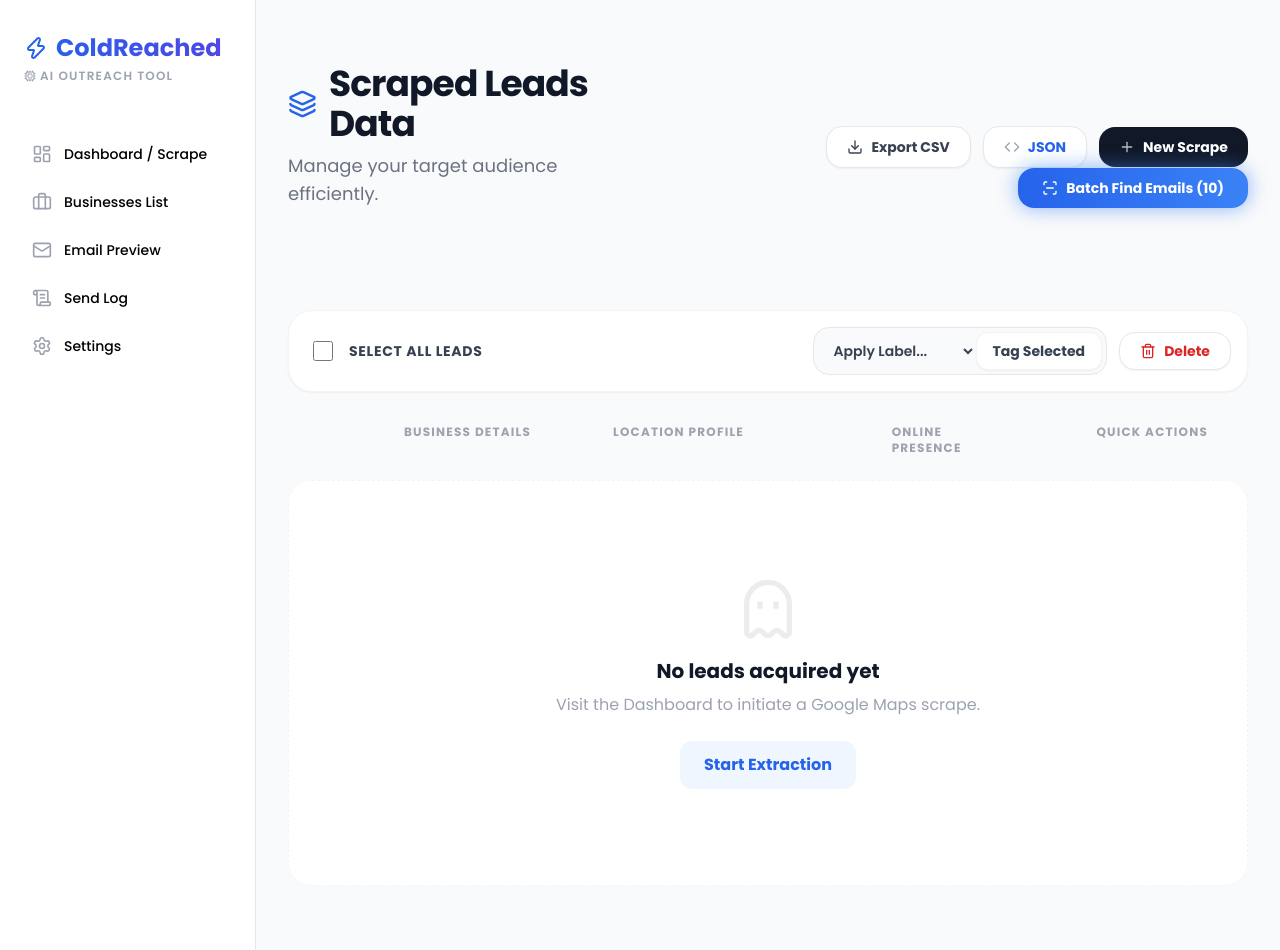
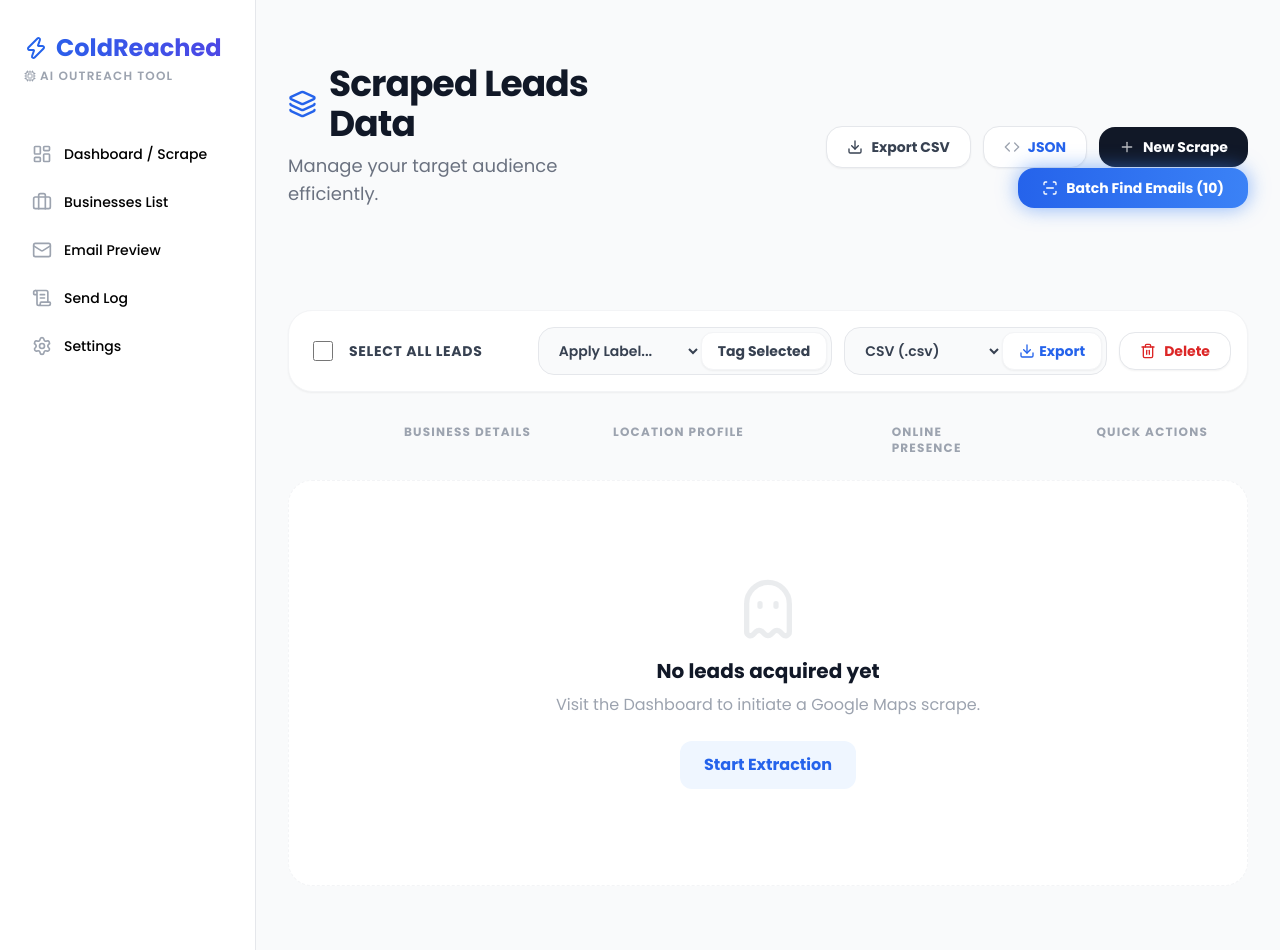
Before and after one commit to AvTe/cold-reached-ai, a Flask app: page /businesses in a window 1280 px wide. Run offline with Flask 3, Linux system fonts and the light colour scheme; some libraries are stand-ins or nearby versions.

Commit message:
feat: Introduce a businesses dashboard enabling bulk lead management, batch email finding, and a unified scrape input.

```diff
--- a/app.py
+++ b/app.py
@@ -27,15 +27,27 @@ def index():
 def scrape():
     """Trigger Scrape via AJAX/HTMX"""
     data = request.get_json(silent=True) or request.form or {}
-    keyword = data.get('keyword')
-    city = data.get('city')
-    maps_url = data.get('url')
+    task_input = data.get('task_input', '').strip()
 
-    # Validation
-    if not maps_url and not (keyword and city):
-        return f'<div class="p-6 bg-red-50 text-red-600 rounded-2xl border border-red-100 font-bold flex items-center"><i data-lucide="alert-circle" class="w-5 h-5 mr-3"></i> Error: Please provide either a Maps URL or both Keyword and City.</div>', 200
+    # Fallback to older form data if accessed directly
+    if not task_input:
+        keyword = data.get('keyword')
+        city = data.get('city')
+        url_input = data.get('url')
+        if url_input:
+            task_input = url_input
+        elif keyword and city:
+            task_input = f"{keyword} in {city}"
 
-    query = f"{keyword} in {city}" if keyword and city else None
+    if not task_input:
+        return f'<div class="p-6 bg-red-50 text-red-600 rounded-2xl border border-red-100 font-bold flex items-center"><i data-lucide="alert-circle" class="w-5 h-5 mr-3"></i> Error: Please provide a valid search query or Maps URL.</div>', 200
+
+    if task_input.startswith('http') or task_input.startswith('www.'):
+        maps_url = task_input
+        query = None
+    else:
+        maps_url = None
+        query = task_input
 
     try:
         # Run async scraper synchronously for the request
@@ -116,64 +128,108 @@ def label_business(business_id):
         db.session.commit()
     return render_template('businesses.html', businesses=Business.query.order_by(Business.scraped_at.desc()).all())
 
-@app.route('/export/csv')
-def export_csv():
-    import csv
-    from io import StringIO
-    si = StringIO()
-    cw = csv.writer(si)
-    cw.writerow(['ID', 'Name', 'Address', 'Phone', 'Website', 'Rating', 'Email Found', 'Label', 'Scraped At'])
+def generate_export_file(action, businesses):
+    if action == 'export_csv':
+        import csv
+        from io import BytesIO, TextIOWrapper
+        si = BytesIO()
+        si.write(b'\xef\xbb\xbf') # UTF-8 BOM
+        wrapper = TextIOWrapper(si, encoding='utf-8', newline='')
+        cw = csv.writer(wrapper)
+        cw.writerow(['ID', 'Name', 'Phone', 'Email', 'Website', 'Address', 'Rating', 'Label', 'Scraped At'])
+        for b in businesses:
+            emails = ", ".join([e.email for e in b.emails]) if b.emails else "N/A"
+            cw.writerow([b.id, b.name, b.phone, emails, b.website, b.address, b.rating, b.label or '', b.scraped_at.strftime('%Y-%m-%d %H:%M') if b.scraped_at else ''])
+        wrapper.flush()
+        return Response(si.getvalue(), mimetype="text/csv", headers={"Content-disposition": "attachment; filename=leads_export.csv"})
 
+    elif action == 'export_json':
+        import json
+        out = []
+        for b in businesses:
+            emails = [e.email for e in b.emails] if b.emails else []
+            out.append({'id': b.id, 'name': b.name, 'phone': b.phone, 'emails': emails, 'website': b.website, 'address': b.address, 'rating': b.rating, 'label': b.label, 'scraped_at': b.scraped_at.strftime('%Y-%m-%d %H:%M') if b.scraped_at else None})
+        return Response(json.dumps(out, indent=4), mimetype="application/json", headers={"Content-disposition": "attachment; filename=leads_export.json"})
+
+    elif action == 'export_excel':
+        import openpyxl
+        from io import BytesIO
+        wb = openpyxl.Workbook()
+        ws = wb.active
+        ws.title = "Leads"
+        ws.append(['ID', 'Name', 'Phone', 'Email', 'Website', 'Address', 'Rating', 'Label', 'Scraped At'])
+        for b in businesses:
+            emails = ", ".join([e.email for e in b.emails]) if b.emails else "N/A"
+            ws.append([b.id, b.name, b.phone, emails, b.website, b.address, b.rating, b.label or '', b.scraped_at.strftime('%Y-%m-%d %H:%M') if b.scraped_at else ''])
+        output = BytesIO()
+        wb.save(output)
+        output.seek(0)
+        return Response(output.getvalue(), mimetype="application/vnd.openxmlformats-officedocument.spreadsheetml.sheet", headers={"Content-disposition": "attachment; filename=leads_export.xlsx"})
+
+    elif action == 'export_pdf':
+        from reportlab.lib.pagesizes import landscape, letter
+        from reportlab.platypus import SimpleDocTemplate, Table, TableStyle, Paragraph
+        from reportlab.lib.styles import getSampleStyleSheet
+        from reportlab.lib import colors
+        from io import BytesIO
+        buffer = BytesIO()
+        doc = SimpleDocTemplate(buffer, pagesize=landscape(letter))
+        elements = []
+        styles = getSampleStyleSheet()
+        styleN = styles["Normal"]
+        data = [['Name', 'Phone', 'Email', 'Website', 'Label']]
+        for b in businesses:
+            emails = ", ".join([e.email for e in b.emails]) if b.emails else "N/A"
+            data.append([Paragraph(b.name or '', styleN), b.phone or 'N/A', Paragraph(emails, styleN), Paragraph(b.website or 'N/A', styleN), b.label or 'None'])
+        t = Table(data, colWidths=[180, 100, 150, 150, 80])
+        t.setStyle(TableStyle([
+            ('BACKGROUND', (0,0), (-1,0), colors.HexColor('#2563eb')),
+            ('TEXTCOLOR', (0,0), (-1,0), colors.whitesmoke),
+            ('ALIGN', (0,0), (-1,-1), 'LEFT'),
+            ('FONTNAME', (0,0), (-1,0), 'Helvetica-Bold'),
+            ('BOTTOMPADDING', (0,0), (-1,0), 12),
+            ('GRID', (0,0), (-1,-1), 0.5, colors.HexColor('#e5e7eb')),
+            ('VALIGN', (0,0), (-1,-1), 'TOP'),
+        ]))
+        elements.append(t)
+        doc.build(elements)
+        buffer.seek(0)
+        return Response(buffer.getvalue(), mimetype="application/pdf", headers={"Content-disposition": "attachment; filename=leads_export.pdf"})
+
+    return redirect(url_for('businesses'))
+
+@app.route('/export/<format_type>')
+def export_general(format_type):
+    # Route for the global header export buttons (Exports all)
     businesses = Business.query.order_by(Business.scraped_at.desc()).all()
-    for b in businesses:
-        cw.writerow([
-            b.id, b.name, b.address, b.phone, b.website, b.rating,
-            'Yes' if b.has_email else 'No', b.label or '',
-            b.scraped_at.strftime('%Y-%m-%d %H:%M:%S') if b.scraped_at else ''
-        ])
-
-    return Response(
-        si.getvalue(),
-        mimetype="text/csv",
-        headers={"Content-disposition": "attachment; filename=leads_export.csv"}
-    )
-
-@app.route('/export/json')
-def export_json():
-    import json
-    businesses = Business.query.order_by(Business.scraped_at.desc()).all()
-    out = []
-    for b in businesses:
-        out.append({
-            'id': b.id, 'name': b.name, 'address': b.address,
-            'phone': b.phone, 'website': b.website, 'rating': b.rating,
-            'has_email': b.has_email, 'label': b.label,
-            'scraped_at': b.scraped_at.strftime('%Y-%m-%d %H:%M:%S') if b.scraped_at else None
-        })
-    return Response(
-        json.dumps(out, indent=4),
-        mimetype="application/json",
-        headers={"Content-disposition": "attachment; filename=leads_export.json"}
-    )
+    action = f'export_{format_type}'
+    return generate_export_file(action, businesses)
 
 @app.route('/bulk-action', methods=['POST'])
 def bulk_action():
     action = request.form.get('action')
     selected_ids = request.form.getlist('selected_ids')
 
+    if action and action.startswith('export_') and not selected_ids:
+        # Fallback to export all if attempted via dropdown with no selections
+        businesses = Business.query.order_by(Business.scraped_at.desc()).all()
+    else:
+        businesses = Business.query.filter(Business.id.in_(selected_ids)).order_by(Business.scraped_at.desc()).all() if selected_ids else []
+
+    if action and action.startswith('export_'):
+        return generate_export_file(action, businesses)
+
     if action == 'delete':
-        for bid in selected_ids:
-            b = Business.query.get(bid)
-            if b:
-                Email.query.filter_by(business_id=b.id).delete()
-                db.session.delete(b)
+        if not selected_ids: return redirect(url_for('businesses'))
+        for b in businesses:
+            Email.query.filter_by(business_id=b.id).delete()
+            db.session.delete(b)
         db.session.commit()
     elif action == 'label':
+        if not selected_ids: return redirect(url_for('businesses'))
         new_label = request.form.get('bulk_label')
-        for bid in selected_ids:
-            b = Business.query.get(bid)
-            if b:
-                b.label = new_label
+        for b in businesses:
+            b.label = new_label
         db.session.commit()
 
     return redirect(url_for('businesses'))
--- a/requirements.txt
+++ b/requirements.txt
@@ -5,3 +5,5 @@ playwright
 beautifulsoup4
 requests
 g4f
+openpyxl
+reportlab
--- a/templates/businesses.html
+++ b/templates/businesses.html
@@ -64,7 +64,19 @@
                     <button type="submit" name="action" value="label" class="bg-white hover:bg-gray-100 text-gray-700 font-bold py-2 px-4 rounded-xl text-sm transition-colors shadow-sm border border-gray-100">Tag Selected</button>
                 </div>
 
-                <button type="submit" name="action" value="delete" class="bg-white hover:bg-red-50 text-red-600 font-bold py-2 px-5 rounded-2xl text-sm transition-all flex items-center border border-gray-200 hover:border-red-200 shadow-sm">
+                <div class="flex bg-gray-50 border border-gray-200 rounded-2xl p-1">
+                    <select id="export-type" class="bg-transparent border-0 py-2 pl-3 pr-8 text-sm text-gray-700 focus:ring-0 font-semibold cursor-pointer outline-none">
+                        <option value="export_csv">CSV (.csv)</option>
+                        <option value="export_json">JSON (.json)</option>
+                        <option value="export_excel">Excel (.xlsx)</option>
+                        <option value="export_pdf">PDF (.pdf)</option>
+                    </select>
+                    <button type="submit" name="action" onclick="this.value=document.getElementById('export-type').value" class="bg-white hover:bg-blue-50 text-blue-600 font-bold py-2 px-4 rounded-xl text-sm transition-colors shadow-sm border border-gray-100 flex items-center">
+                        <i data-lucide="download" class="w-4 h-4 mr-1"></i> Export
+                    </button>
+                </div>
+
+                <button type="submit" name="action" value="delete" class="bg-white hover:bg-red-50 text-red-600 font-bold py-2 px-5 rounded-2xl text-sm transition-all flex items-center border border-gray-200 hover:border-red-200 shadow-sm ml-2">
                     <i data-lucide="trash-2" class="w-4 h-4 mr-2"></i> Delete
                 </button>
             </div>
```
